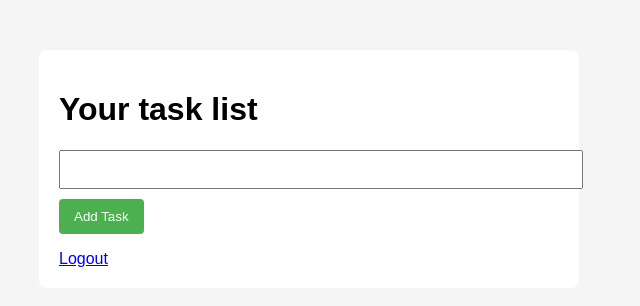
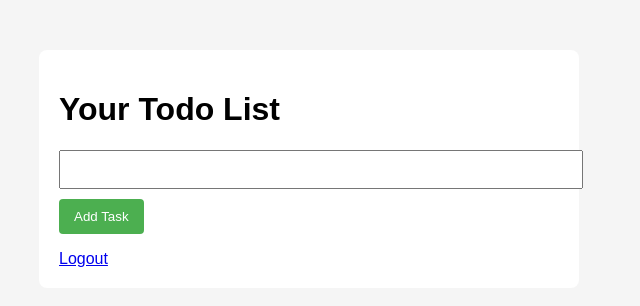
Before and after one commit to Khumo-Mathe/todolist, a Django app: page / in a window 1280 px wide. Shown: the top 306 px of the page, without its empty margins (331-971 px from the left). Run offline with Django 4.2, Linux system fonts and the light colour scheme; a user stored in the database is signed in; data that the repository does not hold is empty.

Commit message:
Refactor home.html template and remove deprecated file

```diff
--- a/tasks/templates/tasks/home.html
+++ b/tasks/templates/tasks/home.html
@@ -1,27 +1,20 @@
 {% extends 'tasks/base.html' %}
 
 {% block content %}
-<h1>Your task list</h1>
-
+<h1>Your Todo List</h1>
 <form method="POST" action="{% url 'add_task' %}">
     {% csrf_token %}
     {{ form.title }}
     <button type="submit">Add Task</button>
 </form>
-
 <ul>
     {% for task in tasks %}
         <li>
-    {% if task.complete %}
-      <del>{{ task.title }}</del>
-    {% else %}
-      {{ task.title }}
-    {% endif %}
-    <a href="{% url 'complete_task' task.id %}">✓</a>
-    <a href="{% url 'delete_task' task.id %}">🗑</a>
+            {% if task.complete %}<s>{{ task.title }}</s>{% else %}{{ task.title }}{% endif %}
+            <a href="{% url 'complete_task' task.id %}">[✓]</a>
+            <a href="{% url 'delete_task' task.id %}">[x]</a>
         </li>
     {% endfor %}
 </ul>
-
 <a href="{% url 'logout' %}">Logout</a>
 {% endblock %}
--- a/todolist/urls.py
+++ b/todolist/urls.py
@@ -4,4 +4,5 @@ from django.urls import path, include
 urlpatterns = [
     path('admin/', admin.site.urls),
     path('', include('tasks.urls')),
+
 ]
```
Also changed, not shown: todolist/templates/tasks/home.html (deleted, +0 -27 lines), db.sqlite3. Lines whose indentation alone changed are shown as unchanged.
